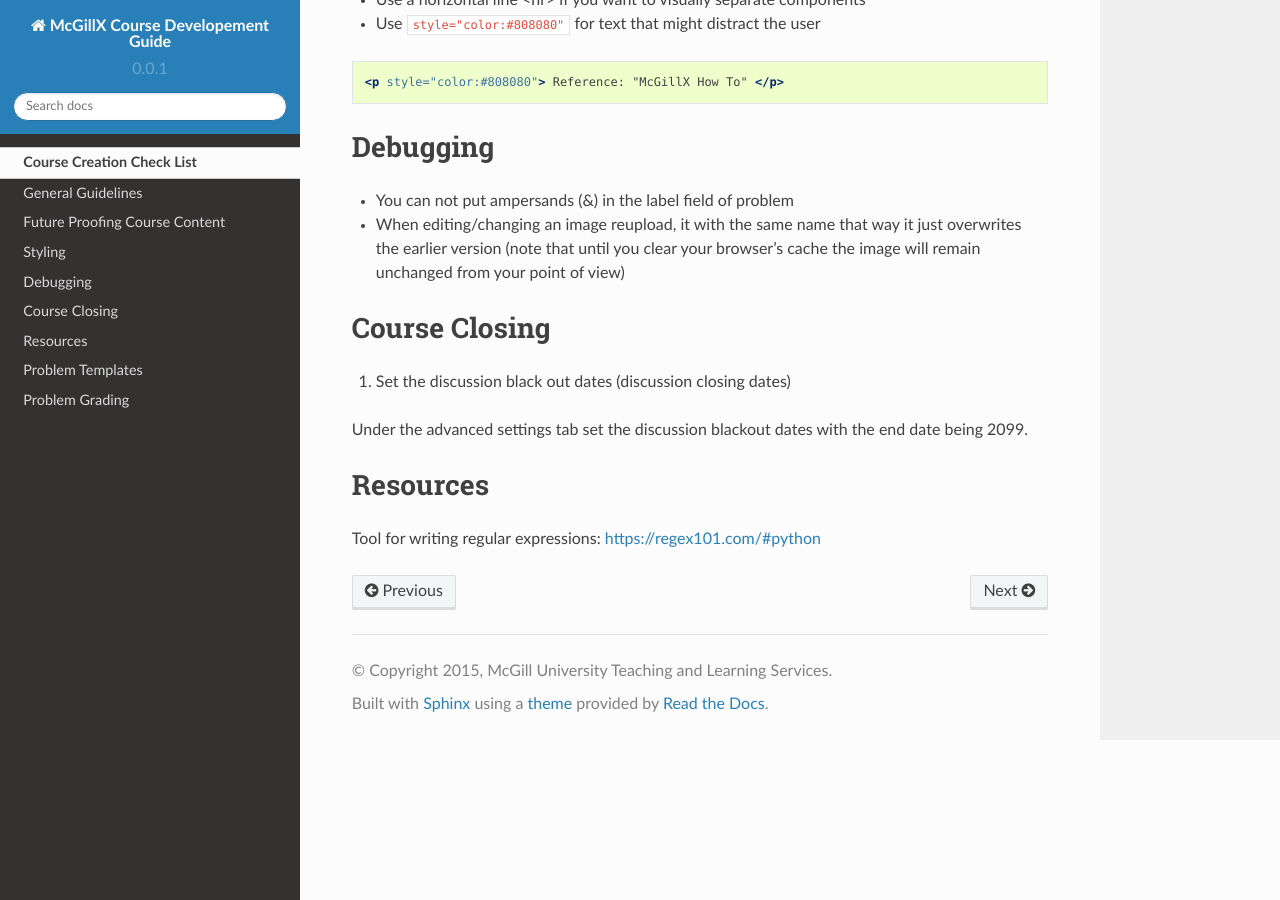
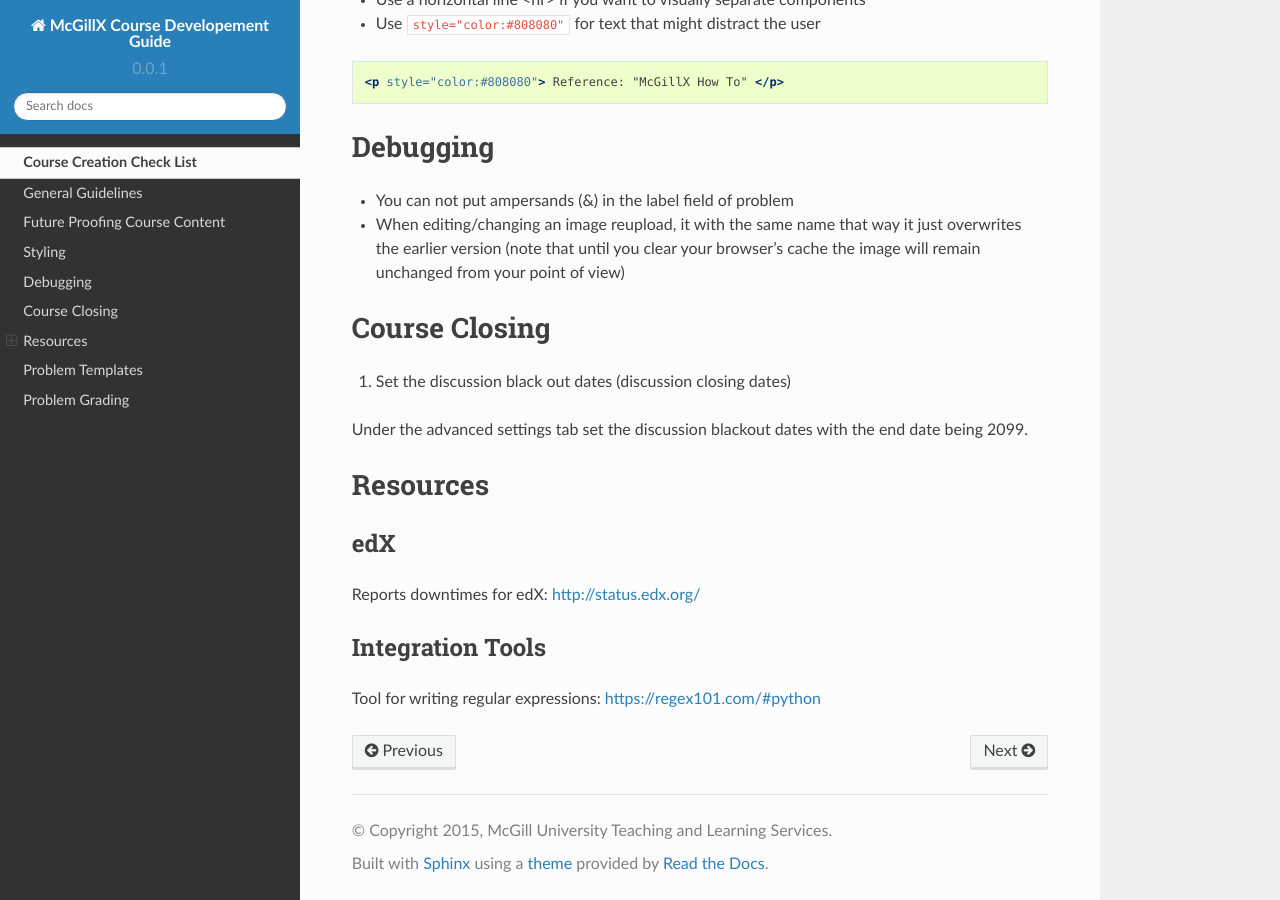
Before and after one commit to McGillX/course-development-guide, a Sphinx documentation site: the page built from docs/source/notes.rst, in a window 1280 px wide and 900 px high, scrolled down 787 px. Built offline with Sphinx 7.4.7 and the Read the Docs theme 2.0.0, drawn with Linux system fonts in a browser that asks for light colours.

Commit message:
Update notes.rst

```diff
--- a/docs/source/notes.rst
+++ b/docs/source/notes.rst
@@ -58,4 +58,11 @@
 Resources
 ==============
 
+edX
+-----
+
+Reports downtimes for edX: http://status.edx.org/
+
+Integration Tools
+------------------
 Tool for writing regular expressions: https://regex101.com/#python
```
